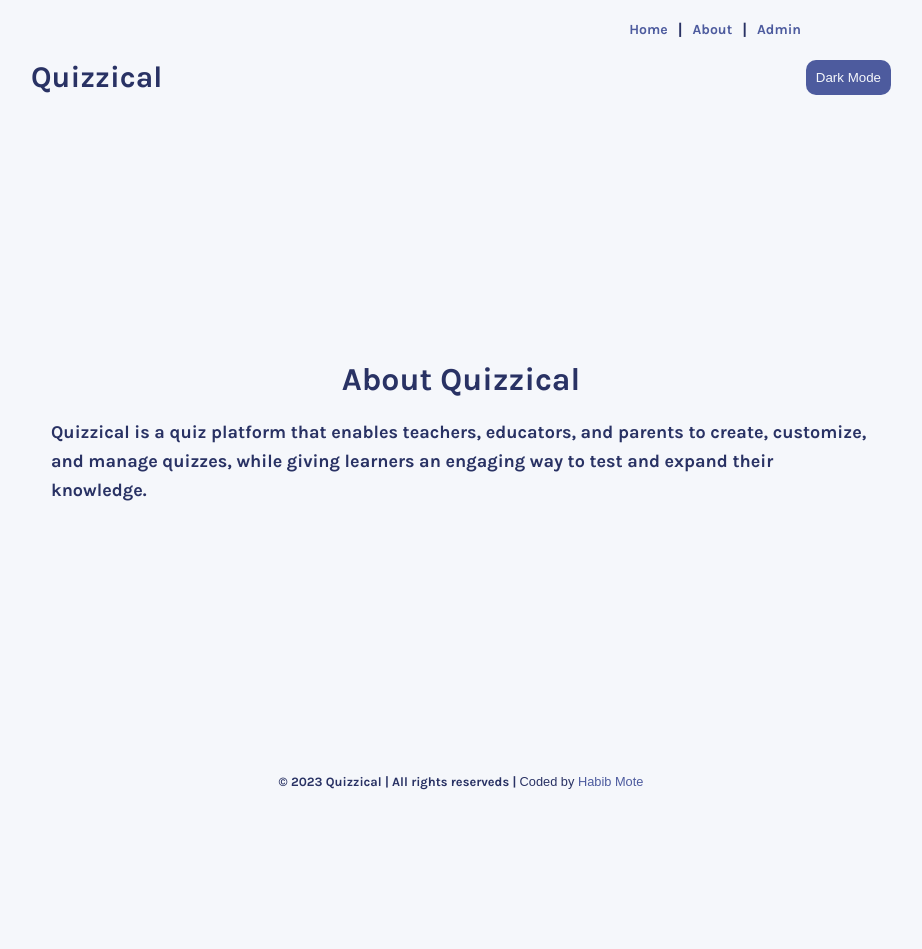
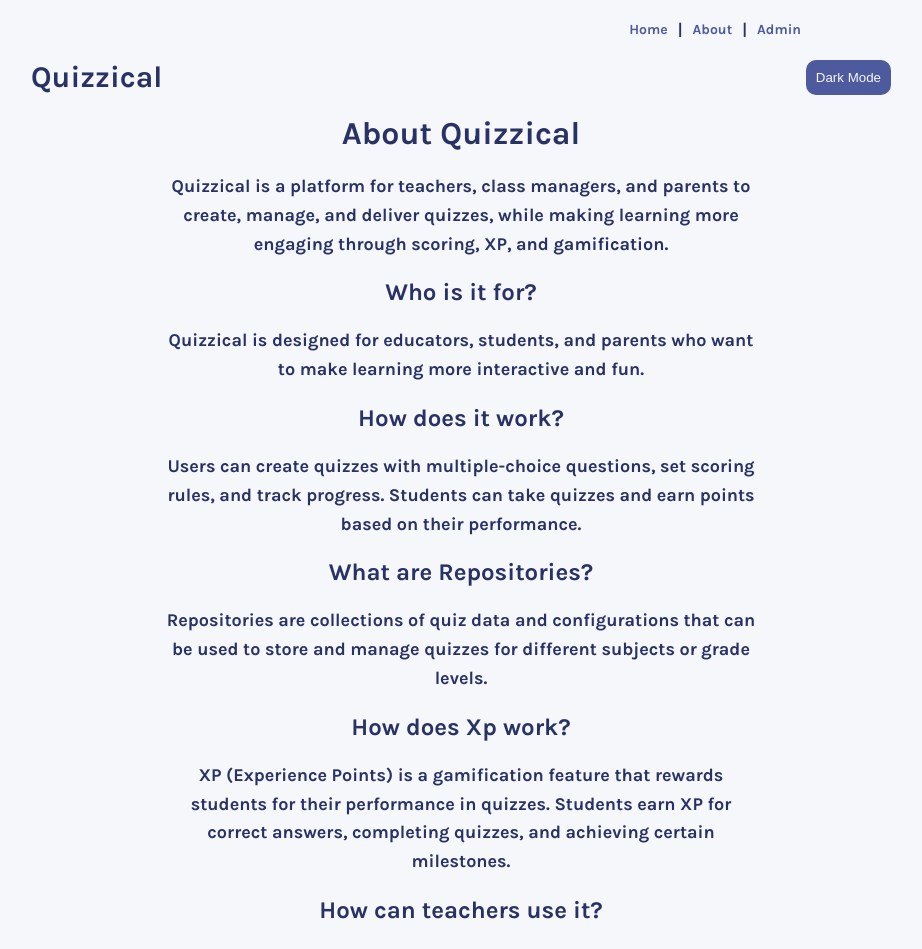
Before and after one commit to habibma/quizzical, a React (Vite) app: page /about in a window 1280 px wide. Shown: the top 949 px of the page, without its empty margins (179-1101 px from the left). Before the commit the page ends 800 px from the top, so only its background shows below. Built offline with nearby package versions, Linux system fonts and the light colour scheme.

Commit message:
update page

```diff
--- a/src/pages/Public/About/About.css
+++ b/src/pages/Public/About/About.css
@@ -4,6 +4,16 @@
     align-items: center;
     justify-content: center;
     padding: 20px;
+
+    h2 {
+        margin-bottom: 20px;
+    }
+
+    p {
+        max-width: 600px;
+        text-align: center;
+        margin-bottom: 20px;
+    }
 }
 
 .about-title {
--- a/src/pages/Public/About/About.jsx
+++ b/src/pages/Public/About/About.jsx
@@ -5,7 +5,17 @@ const About = () => {
         <div className="container">
             <div className="content">
                 <h1 className="about-title">About Quizzical</h1>
-                <p className="about-description">Quizzical is a quiz platform that enables teachers, educators, and parents to create, customize, and manage quizzes, while giving learners an engaging way to test and expand their knowledge.</p>
+                <p className="about-description">Quizzical is a platform for teachers, class managers, and parents to create, manage, and deliver quizzes, while making learning more engaging through scoring, XP, and gamification.</p>
+                <h2>Who is it for?</h2>
+                <p className="about-description">Quizzical is designed for educators, students, and parents who want to make learning more interactive and fun.</p>
+                <h2>How does it work?</h2>
+                <p className="about-description">Users can create quizzes with multiple-choice questions, set scoring rules, and track progress. Students can take quizzes and earn points based on their performance.</p>
+                <h2>What are Repositories?</h2>
+                <p className="about-description">Repositories are collections of quiz data and configurations that can be used to store and manage quizzes for different subjects or grade levels.</p>
+                <h2>How does Xp work?</h2>
+                <p className="about-description">XP (Experience Points) is a gamification feature that rewards students for their performance in quizzes. Students earn XP for correct answers, completing quizzes, and achieving certain milestones.</p>
+                <h2>How can teachers use it?</h2>
+                <p className="about-description">Teachers can use Quizzical to create customized quizzes, track student progress, and provide feedback. They can also use the gamification features to motivate students and make learning more engaging.</p>
             </div>
         </div>
     )
--- a/src/services/triviaAPIService.js
+++ b/src/services/triviaAPIService.js
@@ -40,7 +40,6 @@ export async function getCategories(apiConfig) {
 export async function getQuestions(repository, options = {}) {
   const endpoint = resolveEndpoint(repository, ["questions", "get questions", "fetch questions"]);
 
-  console.log("Resolved endpoint for fetching questions:", endpoint);
   const url = new URL(
     repository.baseUrl + endpoint.path
   );
```
Also changed, not shown: src/pages/Blog/Blog.jsx (added, +15 -0 lines).
